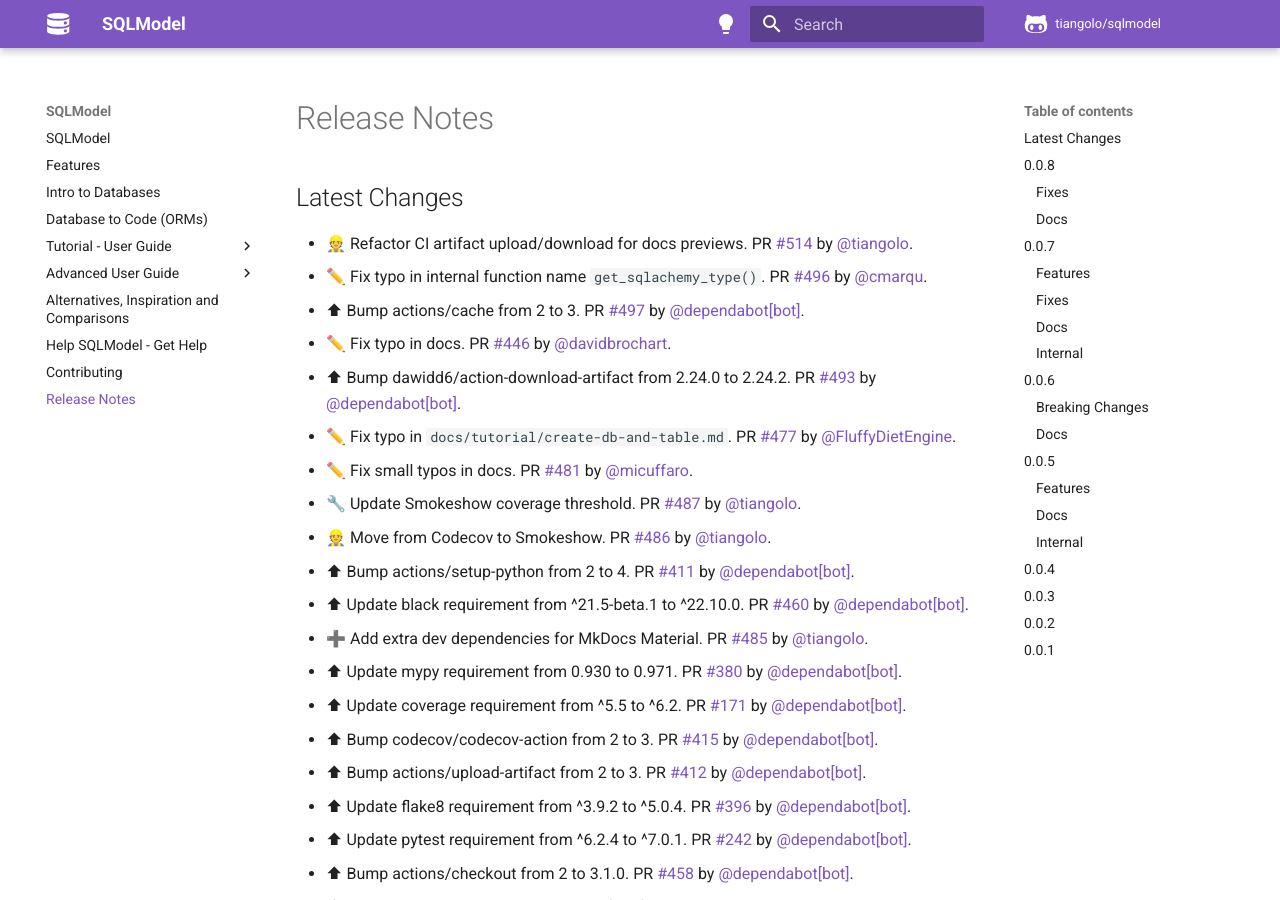
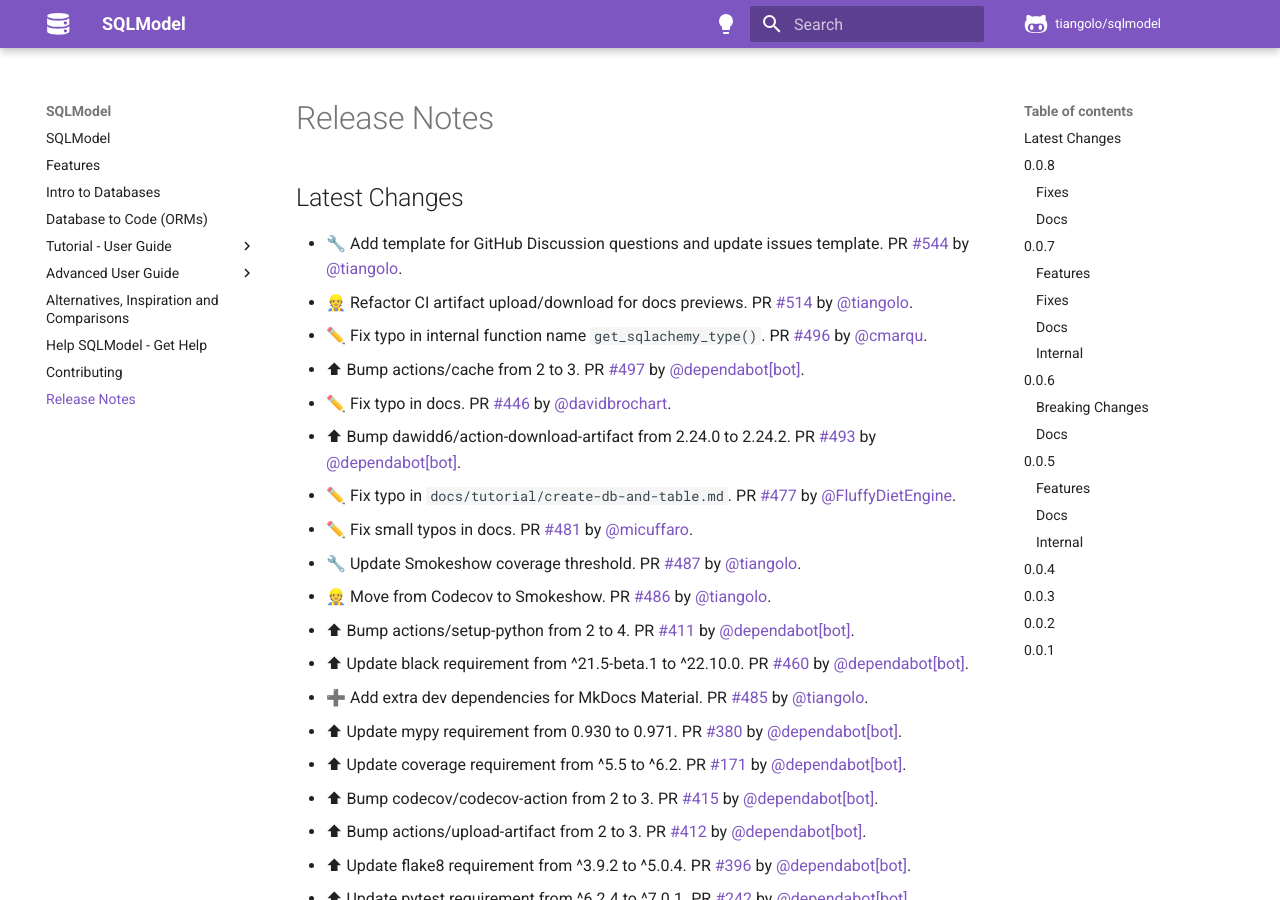
Before and after one commit to sztrakabalint/fastapi-sqlmodel, an MkDocs documentation site: the page built from docs/release-notes.md, in a window 1280 px wide and 900 px high. Built offline with MkDocs 1.6.1 and Material for MkDocs 9.7.7, drawn with Linux system fonts in a browser that asks for light colours; comment, search, counter and statistics services are not loaded.

Commit message:
📝 Update release notes

```diff
--- a/docs/release-notes.md
+++ b/docs/release-notes.md
@@ -2,6 +2,7 @@
 
 ## Latest Changes
 
+* 🔧 Add template for GitHub Discussion questions and update issues template. PR [#544](https://github.com/tiangolo/sqlmodel/pull/544) by [@tiangolo](https://github.com/tiangolo).
 * 👷 Refactor CI artifact upload/download for docs previews. PR [#514](https://github.com/tiangolo/sqlmodel/pull/514) by [@tiangolo](https://github.com/tiangolo).
 * ✏️ Fix typo in internal function name `get_sqlachemy_type()`. PR [#496](https://github.com/tiangolo/sqlmodel/pull/496) by [@cmarqu](https://github.com/cmarqu).
 * ⬆ Bump actions/cache from 2 to 3. PR [#497](https://github.com/tiangolo/sqlmodel/pull/497) by [@dependabot[bot]](https://github.com/apps/dependabot).
```
